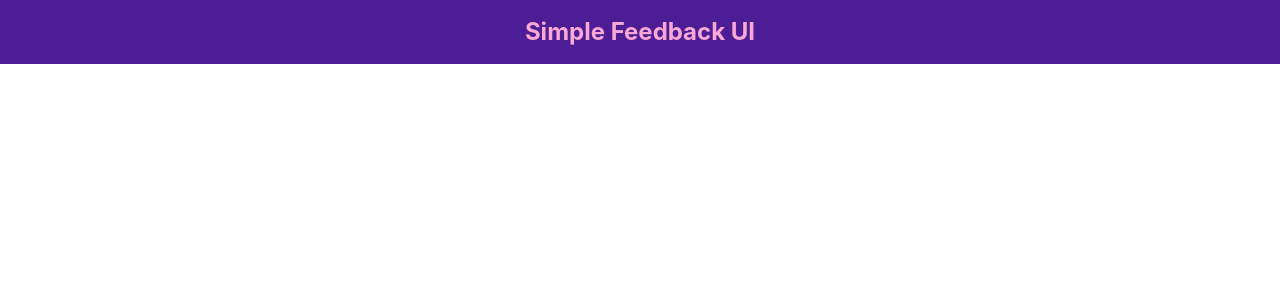
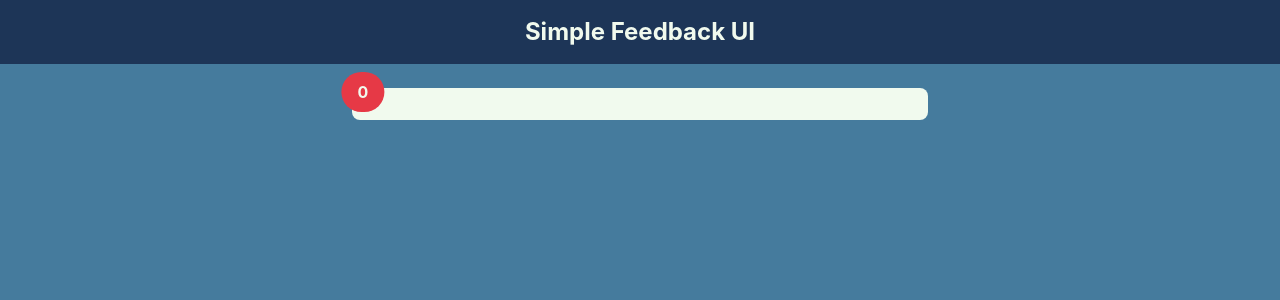
Before and after one commit to jisazamp/simple-feedback-app, a React (Create React App) app: page / in a window 1280 px wide. Shown: the top 300 px of the page. Built offline with nearby package versions, Linux system fonts and the light colour scheme.

Commit message:
Added the FeedbackItem Component, and its styles

```diff
--- a/src/App.js
+++ b/src/App.js
@@ -1,13 +1,16 @@
 import React from 'react';
 
 import NavBar from './components/common/navBar';
+import FeedbackItem from './components/feedbackItem';
 
 const App = () => {
   return (
-    <>
+    <div className='bg-customBlue2 h-screen'>
       <NavBar title='Simple Feedback UI' />
-      <div></div>
-    </>
+      <div>
+        <FeedbackItem />
+      </div>
+    </div>
   );
 };
 
--- a/src/components/common/navBar.jsx
+++ b/src/components/common/navBar.jsx
@@ -2,8 +2,10 @@ import PropTypes from 'prop-types';
 
 const NavBar = ({ title }) => {
   return (
-    <nav className='py-4 px-4 flex items-center justify-center bg-violet-900'>
-      <h1 className='font-bold text-xl md:text-2xl text-pink-300'>{title}</h1>
+    <nav className='py-4 px-4 flex items-center justify-center bg-customBlue3'>
+      <h1 className='font-bold text-xl md:text-2xl text-customWhite'>
+        {title}
+      </h1>
     </nav>
   );
 };
--- /dev/null
+++ b/src/components/feedbackItem.jsx
@@ -0,0 +1,22 @@
+import { useState } from 'react';
+
+const FeedbackItem = () => {
+  const [rating, setRating] = useState(0);
+  const [text, setText] = useState('');
+
+  return (
+    <div className='m-6'>
+      <div className='bg-customWhite max-w-xl flex justify-items-start mx-auto rounded-lg py-4 px-10 relative'>
+        <span
+          class='absolute top-1 -left-8 inline-flex items-center justify-center py-3 px-4 text-md font-bold leading-none
+         text-customWhite transform translate-x-1/2 -translate-y-1/2 bg-customRed rounded-full'
+        >
+          {rating}
+        </span>
+        {text}
+      </div>
+    </div>
+  );
+};
+
+export default FeedbackItem;
--- a/tailwind.config.js
+++ b/tailwind.config.js
@@ -2,7 +2,15 @@ module.exports = {
   mode: 'jit',
   content: ['./src/**/*.{js,jsx,ts,tsx}'],
   theme: {
-    extend: {},
+    extend: {
+      colors: {
+        customRed: '#e63946',
+        customWhite: '#f1faee',
+        customBlue1: '#a8dadc',
+        customBlue2: '#457b9d',
+        customBlue3: '#1d3557',
+      },
+    },
   },
   plugins: [],
 };
```
